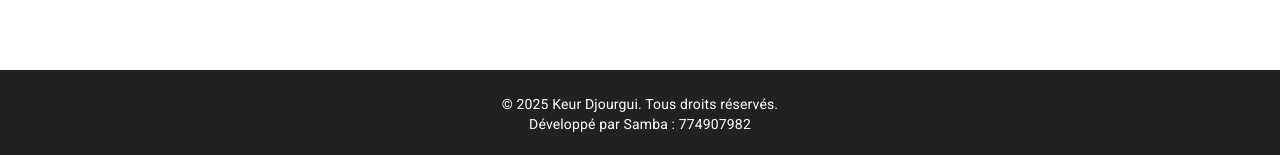
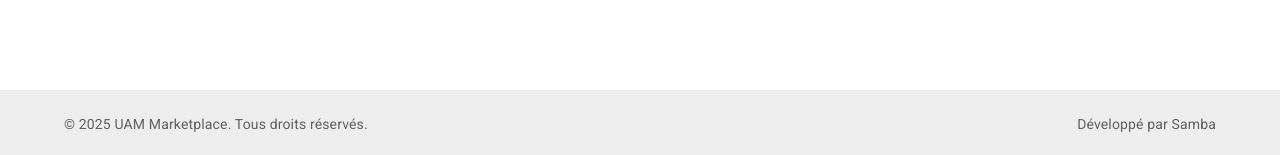
Before and after one commit to Papasambatraore/uam-marketplace-new, a React (Create React App) app: page /login in a window 1280 px wide. Shown: the part 642-797 px from the top of the page. Built offline with nearby package versions, Linux system fonts and the light colour scheme; no server answers.

Commit message:
feat: ajout du footer et suppression de la validation WhatsApp

```diff
--- a/src/App.js
+++ b/src/App.js
@@ -23,6 +23,7 @@ import AdminPanel from './components/AdminPanel';
 import ProtectedRoute from './components/ProtectedRoute.jsx';
 import Footer from './components/Footer';
 import { Box } from '@mui/material';
+import Header from './components/Header';
 
 const theme = createTheme({
   palette: {
@@ -42,8 +43,9 @@ function App() {
         <CssBaseline />
         <Router>
           <Box sx={{ display: 'flex', flexDirection: 'column', minHeight: '100vh' }}>
+            <Header />
+            <Box component="main" sx={{ flexGrow: 1 }}>
               <Navbar />
-          <Box component="main" sx={{ flexGrow: 1 }}>
               <Routes>
                 <Route path="/" element={<Home />} />
                 <Route path="/login" element={<Login />} />
--- a/src/components/Footer.js
+++ b/src/components/Footer.js
@@ -2,6 +2,8 @@ import React from 'react';
 import { Box, Container, Typography } from '@mui/material';
 
 const Footer = () => {
+  const currentYear = new Date().getFullYear();
+
   return (
     <Box
       component="footer"
@@ -9,16 +11,32 @@ const Footer = () => {
         py: 3,
         px: 2,
         mt: 'auto',
-        backgroundColor: (theme) => theme.palette.grey[900],
-        color: 'white'
+        backgroundColor: (theme) =>
+          theme.palette.mode === 'light'
+            ? theme.palette.grey[200]
+            : theme.palette.grey[800],
       }}
     >
       <Container maxWidth="lg">
-        <Typography variant="body2" align="center">
-          © 2025 Keur Djourgui. Tous droits réservés.
-          <br />
-          Développé par Samba : 774907982
-        </Typography>
+        <Box
+          sx={{
+            display: 'flex',
+            flexDirection: { xs: 'column', sm: 'row' },
+            justifyContent: 'space-between',
+            alignItems: 'center',
+            gap: 2,
+          }}
+        >
+          <Typography variant="body2" color="text.secondary">
+            © {currentYear} UAM Marketplace. Tous droits réservés.
+          </Typography>
+
+          <Box sx={{ textAlign: { xs: 'center', sm: 'right' } }}>
+            <Typography variant="body2" color="text.secondary">
+              Développé par Samba
+            </Typography>
+          </Box>
+        </Box>
       </Container>
     </Box>
   );
--- a/src/pages/CreateAd.js
+++ b/src/pages/CreateAd.js
@@ -87,10 +87,8 @@ const CreateAd = () => {
   }, [navigate, enqueueSnackbar]);
 
   const validateWhatsApp = (number) => {
-    // Vérifier si le numéro ne contient que des chiffres et des espaces
-    const whatsappRegex = /^[0-9\s]+$/;
-    if (!whatsappRegex.test(number)) {
-      setWhatsappError('Le numéro ne doit contenir que des chiffres et des espaces');
+    if (!number || number.trim() === '') {
+      setWhatsappError('Le numéro WhatsApp est requis');
       return false;
     }
     setWhatsappError('');
@@ -378,7 +376,7 @@ const CreateAd = () => {
                 value={formData.whatsapp}
                 onChange={handleChange}
                 required
-                helperText={whatsappError || "Entrez votre numéro WhatsApp (ex: 77 490 79 82)"}
+                helperText="Entrez votre numéro WhatsApp"
                 error={!!whatsappError}
               />
             </Grid>
```
Lines whose indentation alone changed are shown as unchanged.
